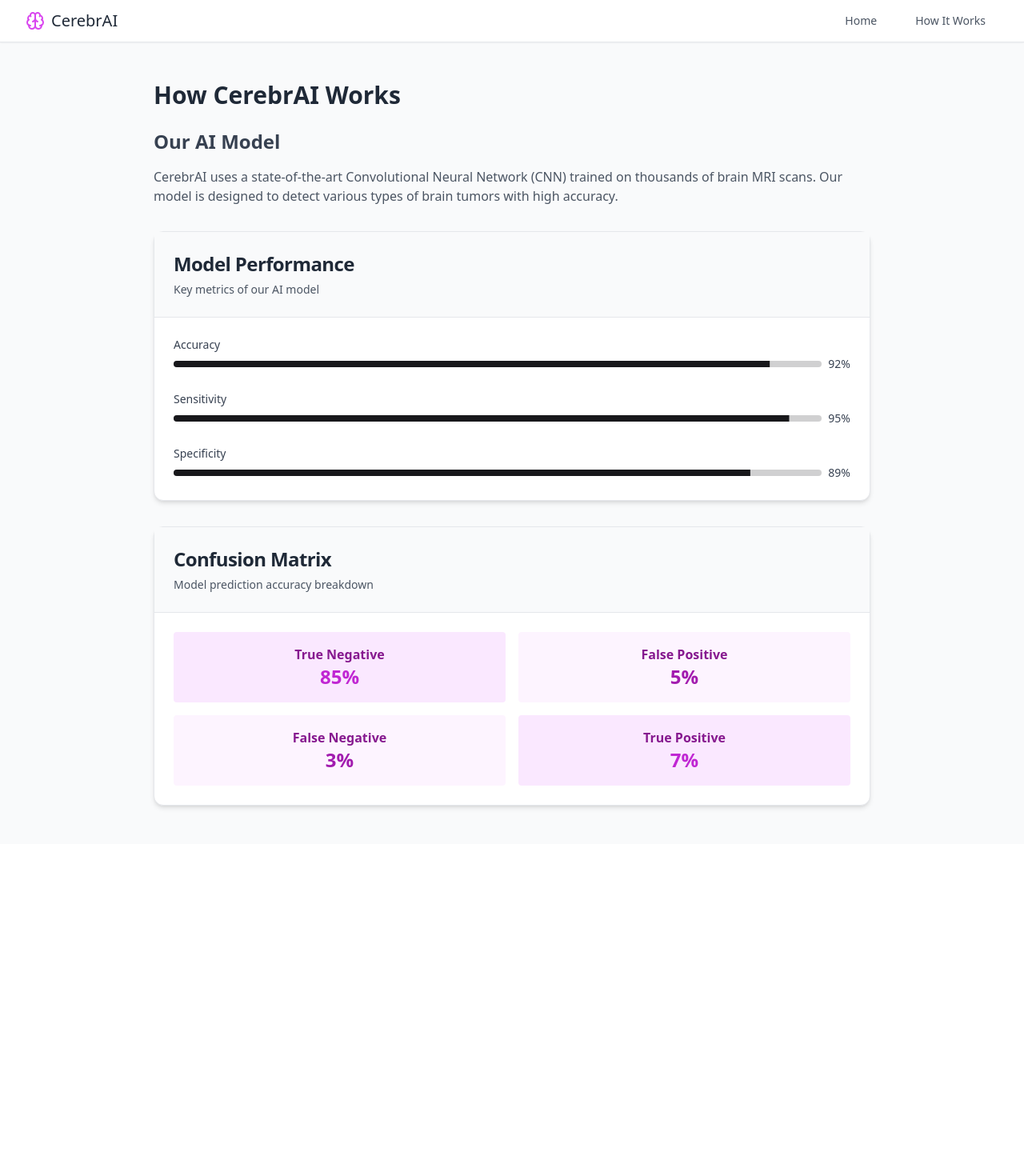
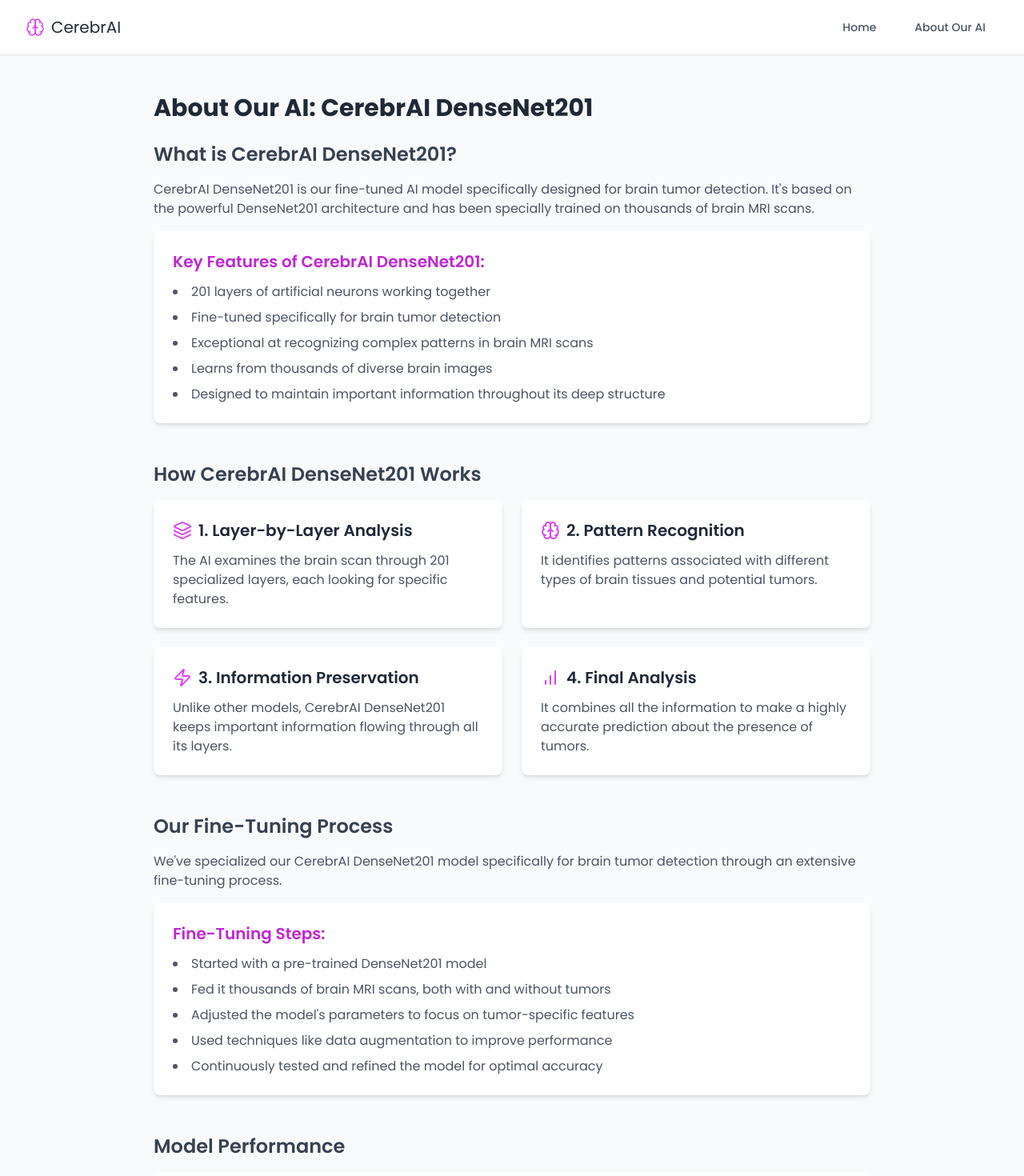
Before and after one commit to numan-7/CerebrAI, a React (Vite) app: page /how in a window 1280 px wide. Shown: the top 1470 px of the page at 80% size. Before the commit the page ends 1055 px from the top, so only its background shows below. Built offline with nearby package versions, Linux system fonts and the light colour scheme.

Commit message:
feat: more frontend

```diff
--- a/index.html
+++ b/index.html
@@ -2,10 +2,9 @@
 <html lang="en">
   <head>
     <meta charset="UTF-8" />
-    <link rel="icon" type="image/svg+xml" href="/vite.svg" />
     <meta name="viewport" content="width=device-width, initial-scale=1.0" />
     <title>CerebrAI</title>
-    <link href="https://fonts.googleapis.com/css2?family=Poppins:wght@300;400;500;600;700&display=swap" rel="stylesheet">
+    <!-- <link href="https://fonts.googleapis.com/css2?family=Poppins:wght@300;400;500;600;700&display=swap" rel="stylesheet"> -->
   </head>
   <body>
     <div id="root"></div>
--- a/src/App.tsx
+++ b/src/App.tsx
@@ -1,18 +1,18 @@
 import { BrowserRouter as Router, Routes, Route } from 'react-router-dom'
 import { Header } from './components/Header'
 import { Home } from './pages/Home'
-import { HowItWorks } from './pages/HowItWorks'
+import { OurAi } from './pages/OurAi'
 import { Toaster } from "@/components/ui/toaster"
 
 export default function App() {
   return (
     <Router>
-      <div className="min-h-screen bg-gray-50 font-sans">
+      <div className="min-h-screen bg-gray-50 font-poppins">
         <Header />
         <main className="py-12 px-4 sm:px-6 lg:px-8">
           <Routes>
             <Route path="/" element={<Home />} />
-            <Route path="/how" element={<HowItWorks />} />
+            <Route path="/how" element={<OurAi />} />
           </Routes>
         </main>
         <Toaster />
--- /dev/null
+++ b/src/components/FeatureList.tsx
@@ -0,0 +1,17 @@
+interface FeatureListProps {
+  title: string
+  features: string[]
+}
+
+export function FeatureList({ title, features }: FeatureListProps) {
+  return (
+    <div className="bg-white p-6 rounded-lg shadow-md">
+      <h3 className="text-xl font-semibold text-fuchsia-600 mb-3">{title}</h3>
+      <ul className="list-disc list-inside space-y-2 text-gray-600">
+        {features.map((feature, index) => (
+          <li key={index}>{feature}</li>
+        ))}
+      </ul>
+    </div>
+  )
+}
--- a/src/components/Header.tsx
+++ b/src/components/Header.tsx
@@ -5,15 +5,15 @@ import { Link } from 'react-router-dom'
 export function Header() {
   return (
     <header className="bg-white shadow-sm border-b border-gray-200">
-      <div className="container mx-auto px- sm:px-6 lg:px-8 py-2 flex items-center justify-between">
+      <div className="container mx-auto px-4 sm:px-6 lg:px-8 py-4 flex items-center justify-between">
         <div className="flex items-center space-x-2">
-          <Brain className="h-6 w-6 text-fuchsia-500 stroke-[2]" />
-          <span className="text-xl font-medium text-gray-800">CerebrAI</span>
+          <Brain className="h-6 w-6 text-fuchsia-500 stroke-[1.5]" />
+          <span className="text-xl font-light text-gray-800">CerebrAI</span>
         </div>
         <nav>
           <ul className="flex space-x-4">
             <li><Button variant="ghost" className="text-gray-600 hover:text-fuchsia-600" asChild><Link to="/">Home</Link></Button></li>
-            <li><Button variant="ghost" className="text-gray-600 hover:text-fuchsia-600" asChild><Link to="/how">How It Works</Link></Button></li>
+            <li><Button variant="ghost" className="text-gray-600 hover:text-fuchsia-600" asChild><Link to="/how">About Our AI</Link></Button></li>
           </ul>
         </nav>
       </div>
--- /dev/null
+++ b/src/components/InfoCard.tsx
@@ -0,0 +1,19 @@
+import { type LucideIcon } from 'lucide-react'
+
+interface InfoCardProps {
+  icon: LucideIcon
+  title: string
+  description: string
+}
+
+export function InfoCard({ icon: Icon, title, description }: InfoCardProps) {
+  return (
+    <div className="bg-white p-6 rounded-lg shadow-md">
+      <div className="flex items-center mb-3">
+        <Icon className="w-6 h-6 text-fuchsia-500 mr-2" />
+        <h3 className="text-xl font-semibold text-gray-800">{title}</h3>
+      </div>
+      <p className="text-gray-600">{description}</p>
+    </div>
+  )
+}
--- a/src/index.css
+++ b/src/index.css
@@ -1,6 +1,10 @@
+@import url('https://fonts.googleapis.com/css2?family=Poppins:wght@400;500;600;700&display=swap');
+
 @tailwind base;
 @tailwind components;
 @tailwind utilities;
+
+
 @layer base {
   :root {
     --background: 0 0% 100%;
@@ -61,10 +65,6 @@
   * {
     @apply border-border;
   }
-  html {
-    font-family: 'Poppins', sans-serif;
-    scroll-behavior: smooth;
-  }
   body {
     @apply bg-background text-foreground;
   }
@@ -79,7 +79,7 @@
   .paint-stroke::after {
     content: '';
     position: absolute;
-    bottom: -8px;
+    bottom: -4px;
     left: 0;
     width: 100%;
     height: 10px;
--- a/src/pages/HowItWorks.tsx
+++ /dev/null
@@ -1,21 +0,0 @@
-import { ModelPerformance } from '../components/ModelPerformance'
-import { ConfusionMatrix } from '../components/ConfusionMatrix'
-
-export function HowItWorks() {
-  return (
-    <div className="max-w-4xl mx-auto">
-      <h1 className="text-3xl font-bold text-gray-800 mb-6">How CerebrAI Works</h1>
-      <div className="space-y-8">
-        <section>
-          <h2 className="text-2xl font-semibold text-gray-700 mb-4">Our AI Model</h2>
-          <p className="text-gray-600">
-            CerebrAI uses a state-of-the-art Convolutional Neural Network (CNN) trained on thousands of brain MRI scans.
-            Our model is designed to detect various types of brain tumors with high accuracy.
-          </p>
-        </section>
-        <ModelPerformance />
-        <ConfusionMatrix />
-      </div>
-    </div>
-  )
-}
--- /dev/null
+++ b/src/pages/OurAi.tsx
@@ -0,0 +1,88 @@
+import { Brain, Zap, Layers, BarChartIcon as ChartBar } from 'lucide-react'
+import { InfoCard } from '../components/InfoCard'
+import { FeatureList } from '../components/FeatureList'
+
+export function OurAi() {
+  return (
+    <div className="max-w-4xl mx-auto">
+      <h1 className="text-3xl font-bold text-gray-800 mb-6">About Our AI: CerebrAI DenseNet201</h1>
+
+      <section className="mb-12">
+        <h2 className="text-2xl font-semibold text-gray-700 mb-4">What is CerebrAI DenseNet201?</h2>
+        <p className="text-gray-600 mb-4">
+          CerebrAI DenseNet201 is our fine-tuned AI model specifically designed for brain tumor detection. It's based on the powerful DenseNet201 architecture and has been specially trained on thousands of brain MRI scans.
+        </p>
+        <FeatureList
+          title="Key Features of CerebrAI DenseNet201:"
+          features={[
+            "201 layers of artificial neurons working together",
+            "Fine-tuned specifically for brain tumor detection",
+            "Exceptional at recognizing complex patterns in brain MRI scans",
+            "Learns from thousands of diverse brain images",
+            "Designed to maintain important information throughout its deep structure"
+          ]}
+        />
+      </section>
+
+      <section className="mb-12">
+        <h2 className="text-2xl font-semibold text-gray-700 mb-4">How CerebrAI DenseNet201 Works</h2>
+        <div className="grid grid-cols-1 md:grid-cols-2 gap-6">
+          <InfoCard
+            icon={Layers}
+            title="1. Layer-by-Layer Analysis"
+            description="The AI examines the brain scan through 201 specialized layers, each looking for specific features."
+          />
+          <InfoCard
+            icon={Brain}
+            title="2. Pattern Recognition"
+            description="It identifies patterns associated with different types of brain tissues and potential tumors."
+          />
+          <InfoCard
+            icon={Zap}
+            title="3. Information Preservation"
+            description="Unlike other models, CerebrAI DenseNet201 keeps important information flowing through all its layers."
+          />
+          <InfoCard
+            icon={ChartBar}
+            title="4. Final Analysis"
+            description="It combines all the information to make a highly accurate prediction about the presence of tumors."
+          />
+        </div>
+      </section>
+
+      <section className="mb-12">
+        <h2 className="text-2xl font-semibold text-gray-700 mb-4">Our Fine-Tuning Process</h2>
+        <p className="text-gray-600 mb-4">
+          We've specialized our CerebrAI DenseNet201 model specifically for brain tumor detection through an extensive fine-tuning process.
+        </p>
+        <FeatureList
+          title="Fine-Tuning Steps:"
+          features={[
+            "Started with a pre-trained DenseNet201 model",
+            "Fed it thousands of brain MRI scans, both with and without tumors",
+            "Adjusted the model's parameters to focus on tumor-specific features",
+            "Used techniques like data augmentation to improve performance",
+            "Continuously tested and refined the model for optimal accuracy"
+          ]}
+        />
+      </section>
+
+      <section>
+        <h2 className="text-2xl font-semibold text-gray-700 mb-4">Model Performance</h2>
+        <div className="bg-white p-6 rounded-lg shadow-md">
+          <p className="text-gray-600 mb-4">
+            After our rigorous fine-tuning process, CerebrAI DenseNet201 achieves impressive results in brain tumor detection:
+          </p>
+          <ul className="list-disc list-inside space-y-2 text-gray-600">
+            <li>Accuracy: Approximately 92% accurate in identifying the presence of tumors</li>
+            <li>Speed: Can analyze a brain scan in just seconds</li>
+            <li>Reliability: Consistent performance across various types of MRI scans</li>
+          </ul>
+          <p className="mt-4 text-sm text-gray-500">
+            While CerebrAI DenseNet201 is highly accurate, it's designed to assist, not replace, medical professionals. Always consult with a doctor for proper diagnosis and treatment.
+          </p>
+        </div>
+      </section>
+    </div>
+  )
+}
--- a/tailwind.config.js
+++ b/tailwind.config.js
@@ -4,54 +4,57 @@ export default {
   content: ["./index.html", "./src/**/*.{ts,tsx,js,jsx}"],
   theme: {
     extend: {
+      fontFamily: {
+        poppins: ['"Poppins"', "sans-serif"], // Add Poppins font family
+      },
       borderRadius: {
-  			lg: 'var(--radius)',
-  			md: 'calc(var(--radius) - 2px)',
-  			sm: 'calc(var(--radius) - 4px)'
+        lg: "var(--radius)",
+        md: "calc(var(--radius) - 2px)",
+        sm: "calc(var(--radius) - 4px)",
       },
       colors: {
-  			background: 'hsl(var(--background))',
-  			foreground: 'hsl(var(--foreground))',
+        background: "hsl(var(--background))",
+        foreground: "hsl(var(--foreground))",
         card: {
-  				DEFAULT: 'hsl(var(--card))',
-  				foreground: 'hsl(var(--card-foreground))'
+          DEFAULT: "hsl(var(--card))",
+          foreground: "hsl(var(--card-foreground))",
         },
         popover: {
-  				DEFAULT: 'hsl(var(--popover))',
-  				foreground: 'hsl(var(--popover-foreground))'
+          DEFAULT: "hsl(var(--popover))",
+          foreground: "hsl(var(--popover-foreground))",
         },
         primary: {
-  				DEFAULT: 'hsl(var(--primary))',
-  				foreground: 'hsl(var(--primary-foreground))'
+          DEFAULT: "hsl(var(--primary))",
+          foreground: "hsl(var(--primary-foreground))",
         },
         secondary: {
-  				DEFAULT: 'hsl(var(--secondary))',
-  				foreground: 'hsl(var(--secondary-foreground))'
+          DEFAULT: "hsl(var(--secondary))",
+          foreground: "hsl(var(--secondary-foreground))",
         },
         muted: {
-  				DEFAULT: 'hsl(var(--muted))',
-  				foreground: 'hsl(var(--muted-foreground))'
+          DEFAULT: "hsl(var(--muted))",
+          foreground: "hsl(var(--muted-foreground))",
         },
         accent: {
-  				DEFAULT: 'hsl(var(--accent))',
-  				foreground: 'hsl(var(--accent-foreground))'
+          DEFAULT: "hsl(var(--accent))",
+          foreground: "hsl(var(--accent-foreground))",
         },
         destructive: {
-  				DEFAULT: 'hsl(var(--destructive))',
-  				foreground: 'hsl(var(--destructive-foreground))'
+          DEFAULT: "hsl(var(--destructive))",
+          foreground: "hsl(var(--destructive-foreground))",
         },
-  			border: 'hsl(var(--border))',
-  			input: 'hsl(var(--input))',
-  			ring: 'hsl(var(--ring))',
+        border: "hsl(var(--border))",
+        input: "hsl(var(--input))",
+        ring: "hsl(var(--ring))",
         chart: {
-  				'1': 'hsl(var(--chart-1))',
-  				'2': 'hsl(var(--chart-2))',
-  				'3': 'hsl(var(--chart-3))',
-  				'4': 'hsl(var(--chart-4))',
-  				'5': 'hsl(var(--chart-5))'
-  			}
-  		}
-  	}
+          "1": "hsl(var(--chart-1))",
+          "2": "hsl(var(--chart-2))",
+          "3": "hsl(var(--chart-3))",
+          "4": "hsl(var(--chart-4))",
+          "5": "hsl(var(--chart-5))",
+        },
+      },
+    },
   },
   plugins: [require("tailwindcss-animate")],
-}
+};
```
Lines whose indentation alone changed are shown as unchanged.
